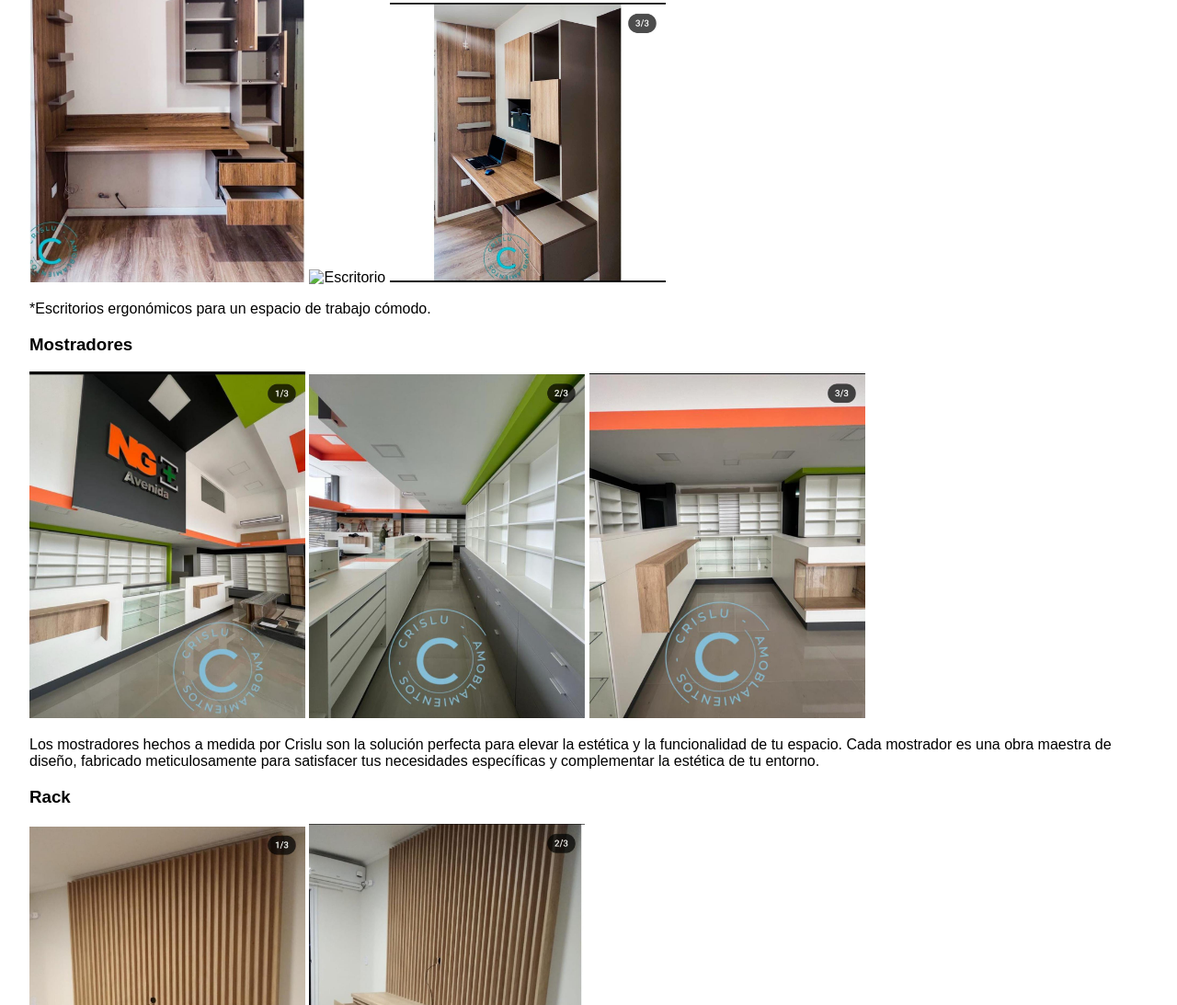
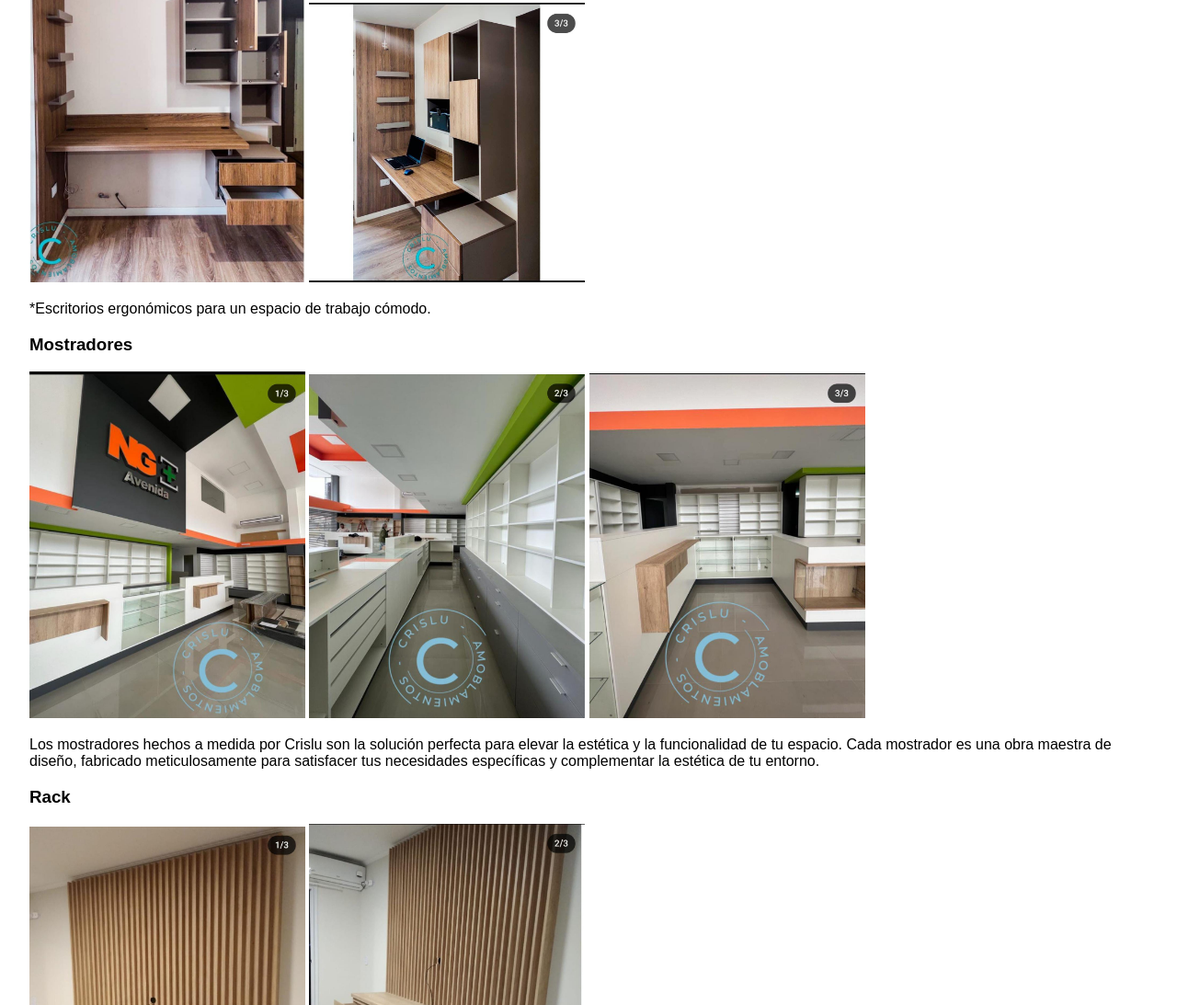
Before and after one commit to Suarez-99/Amor, a plain HTML site: page index.html in a window 1280 px wide. Shown: the part 1646-2739 px from the top of the page at 92% size. Drawn offline with Linux system fonts and the light colour scheme.

Commit message:
Update index.html

```diff
--- a/index.html
+++ b/index.html
@@ -152,7 +152,6 @@
         <div class="product">
             <h3>Escritorio</h3>
             <img src="./Fotos de la fabrica/WhatsApp Image 2023-08-29 at 18.42.03.jpeg" alt="Escritorio" width="300">
-            <img src="./Fotos de la fabrica/WhatsApp Image 2023-08-30 at 11.38.42 (1)" alt="Escritorio" width="300">
             <img src="./Fotos de la fabrica/WhatsApp Image 2023-08-30 at 11.53.45.jpeg"alt="Escritorio" width="300">
             <p>*Escritorios ergonómicos para un espacio de trabajo cómodo.</p>
         </div>
```
